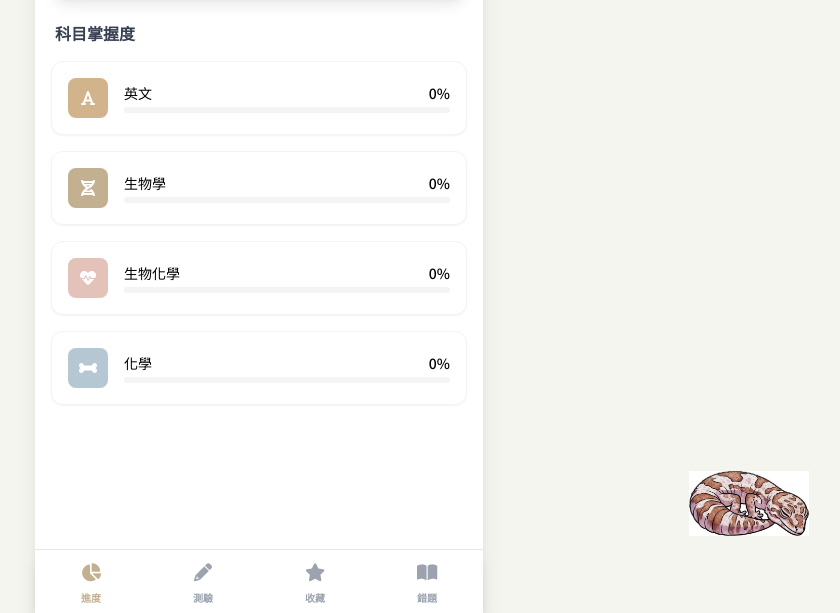
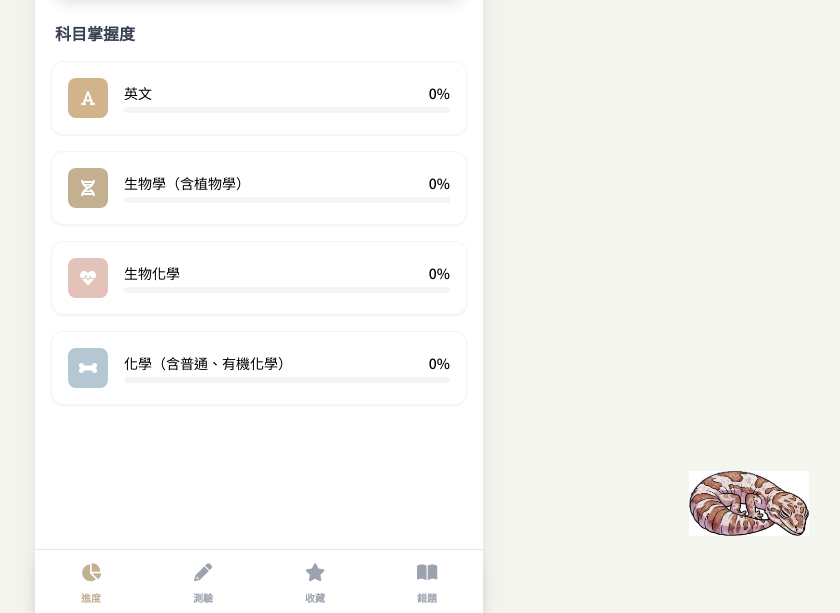
Before and after one commit to angelhtung/Vetprep, a plain HTML site: page index.html in a window 1280 px wide. Shown: the part 187-800 px from the top of the page, without its empty margins (381-1221 px from the left). Drawn offline with nearby package versions, Linux system fonts and the light colour scheme.

Commit message:
Update index.html

```diff
--- a/index.html
+++ b/index.html
@@ -186,9 +186,9 @@
 
                 const subjects = ref(JSON.parse(localStorage.getItem('vet_subjects')) || [
                     { name: '英文', progress: 0, icon: 'fas fa-font', color: 'bg-[#D2B48C]', barColor: 'bg-[#D2B48C]' },
-                    { name: '生物學', progress: 0, icon: 'fas fa-dna', color: 'bg-[#C3B091]', barColor: 'bg-[#C3B091]' },
+                    { name: '生物學（含植物學）', progress: 0, icon: 'fas fa-dna', color: 'bg-[#C3B091]', barColor: 'bg-[#C3B091]' },
                     { name: '生物化學', progress: 0, icon: 'fas fa-heartbeat', color: 'bg-[#E2C2B9]', barColor: 'bg-[#E2C2B9]' },
-                    { name: '化學', progress: 0, icon: 'fas fa-bone', color: 'bg-[#B5C7D3]', barColor: 'bg-[#B5C7D3]' }
+                    { name: '化學（含普通、有機化學）', progress: 0, icon: 'fas fa-bone', color: 'bg-[#B5C7D3]', barColor: 'bg-[#B5C7D3]' }
                 ]);
                 const favorites = ref(JSON.parse(localStorage.getItem('vet_favorites')) || []);
                 const errorLog = ref(JSON.parse(localStorage.getItem('vet_errors')) || []);
```
